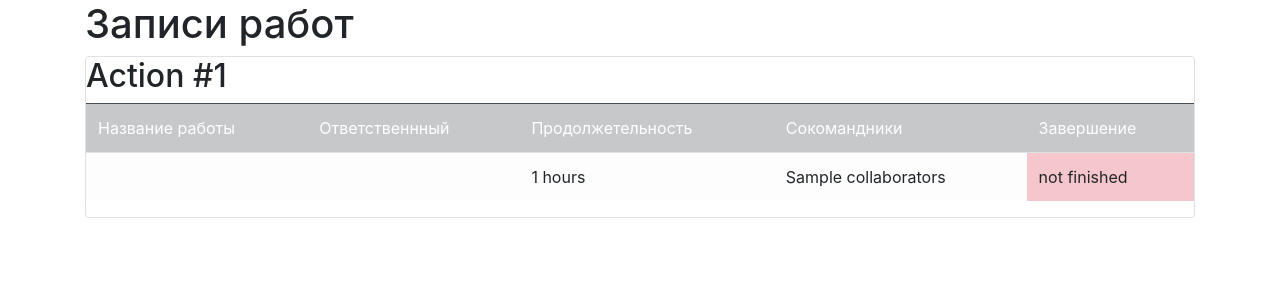
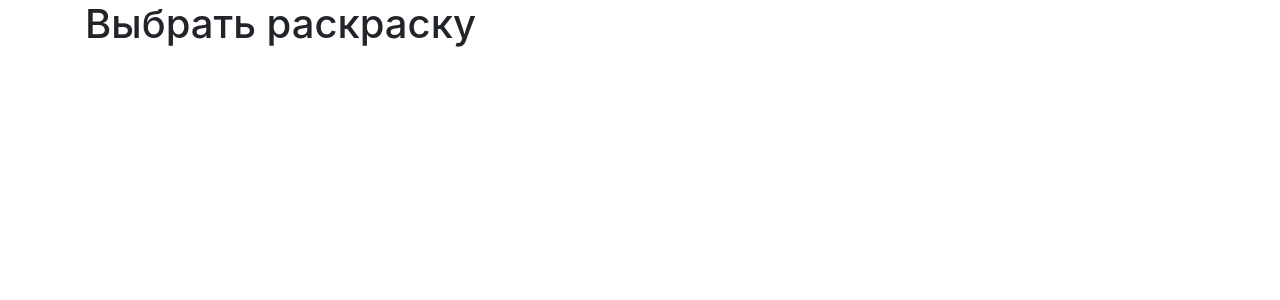
Before and after one commit to AlexanderPerehodyuk/coloring-book, a Python web app: template templates/index.html in a window 1280 px wide. Shown: the part 70-370 px from the top of the page. Run offline with Jinja, Linux system fonts and the light colour scheme; the template is opened without the code that fills it: most values are stand-ins (such as "Sample title", 1, 10 or a date in 2020); some libraries are stand-ins or nearby versions.

Commit message:
check heroku

```diff
--- a/templates/base.html
+++ b/templates/base.html
@@ -9,11 +9,10 @@
           crossorigin="anonymous">
     <title>{{title}}</title>
 </head>
-<body>
+<body  bgcolor="aqua">
 <header>
     <nav class="navbar navbar-light">
         <a class = "navbar-brand"> Красочные раскраски</a>
-
         {% if current_user.is_authenticated %}
         <a class="navbar-brand" href="/logout">{{ current_user.name }}</a>
             {% else %}
@@ -24,7 +23,6 @@
             {% endif %}
         </nav>
 </header>
-<!-- Begin page content -->
 <main role="main" class="container">
     {% block content %}{% endblock %}
 </main>
--- a/templates/index.html
+++ b/templates/index.html
@@ -1,29 +1,5 @@
 {% extends "base.html" %}
 
 {% block content %}
-<h1>Записи работ</h1>
-{% for job in jobs%}
-<div class="col-md6 border rounded">
-    <h2>Action #{{job.id}}</h2>
-    <table class="table"><tr class="table-dark">
-        <td>Название работы</td>
-        <td>Ответственнный</td>
-        <td>Продолжетельность</td>
-        <td>Сокомандники</td>
-        <td>Завершение</td>
-    </tr>
-    <tr>
-        <td class="table-light">{{job.job.is_capitalize}}</td>
-        <td class="table-light">{{user[job.team_leader]}}</td>
-        <td class="table-light">{{job.work_size}} hours</td>
-        <td class="table-light">{{ job.collaborators}}</td>
-        {% if job.is_finished%}
-        <td class="table-success">finished</td>
-        {% else %}
-        <td class="table-danger">not finished</td>
-        {% endif %}
-    </tr>
-    </table>
-</div>
-{% endfor %}
+<h1>Выбрать раскраску</h1>
 {% endblock %}
```
Also changed, not shown: templates/register.html (+0 -27 lines), 3 other files.
